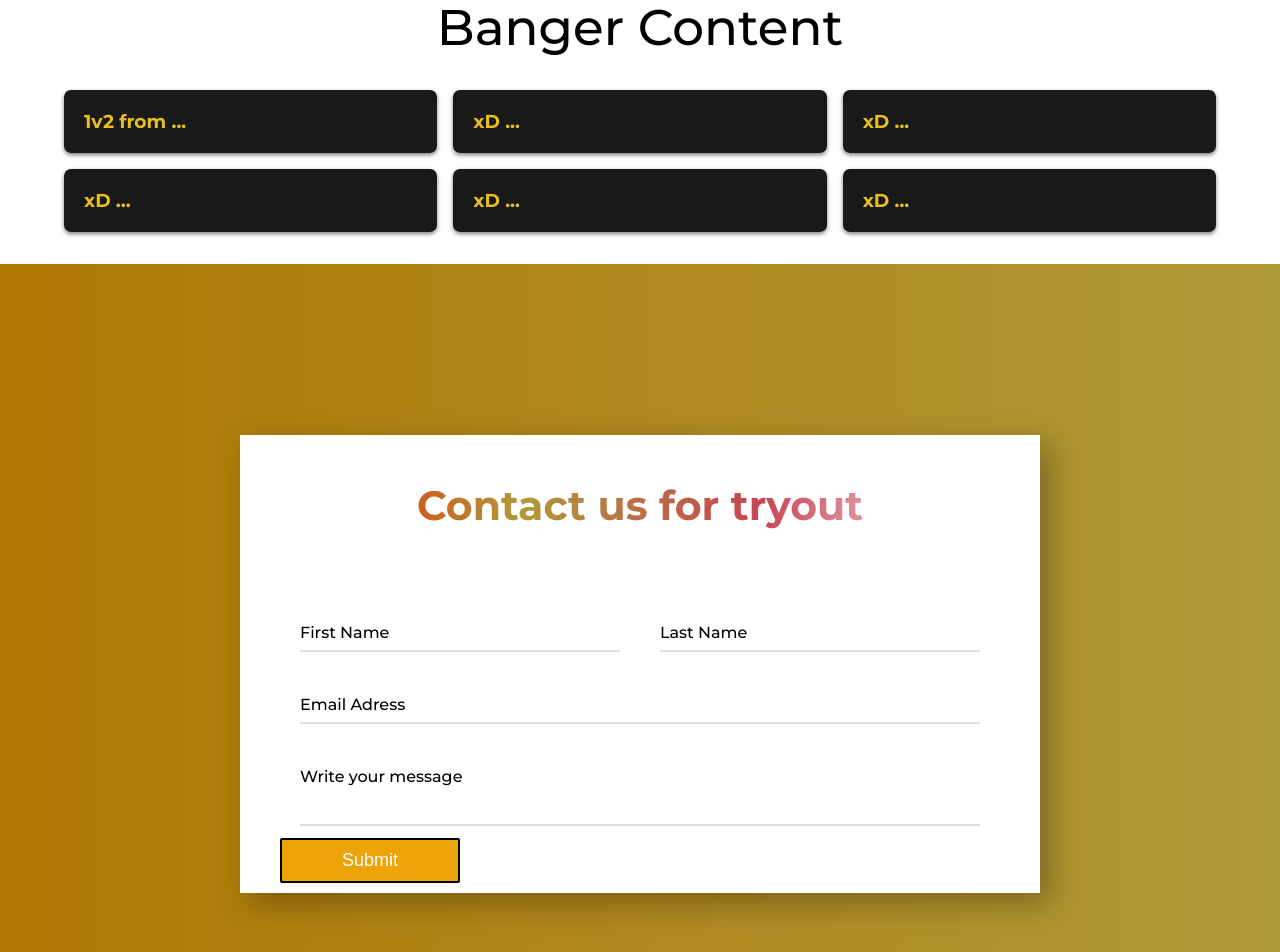
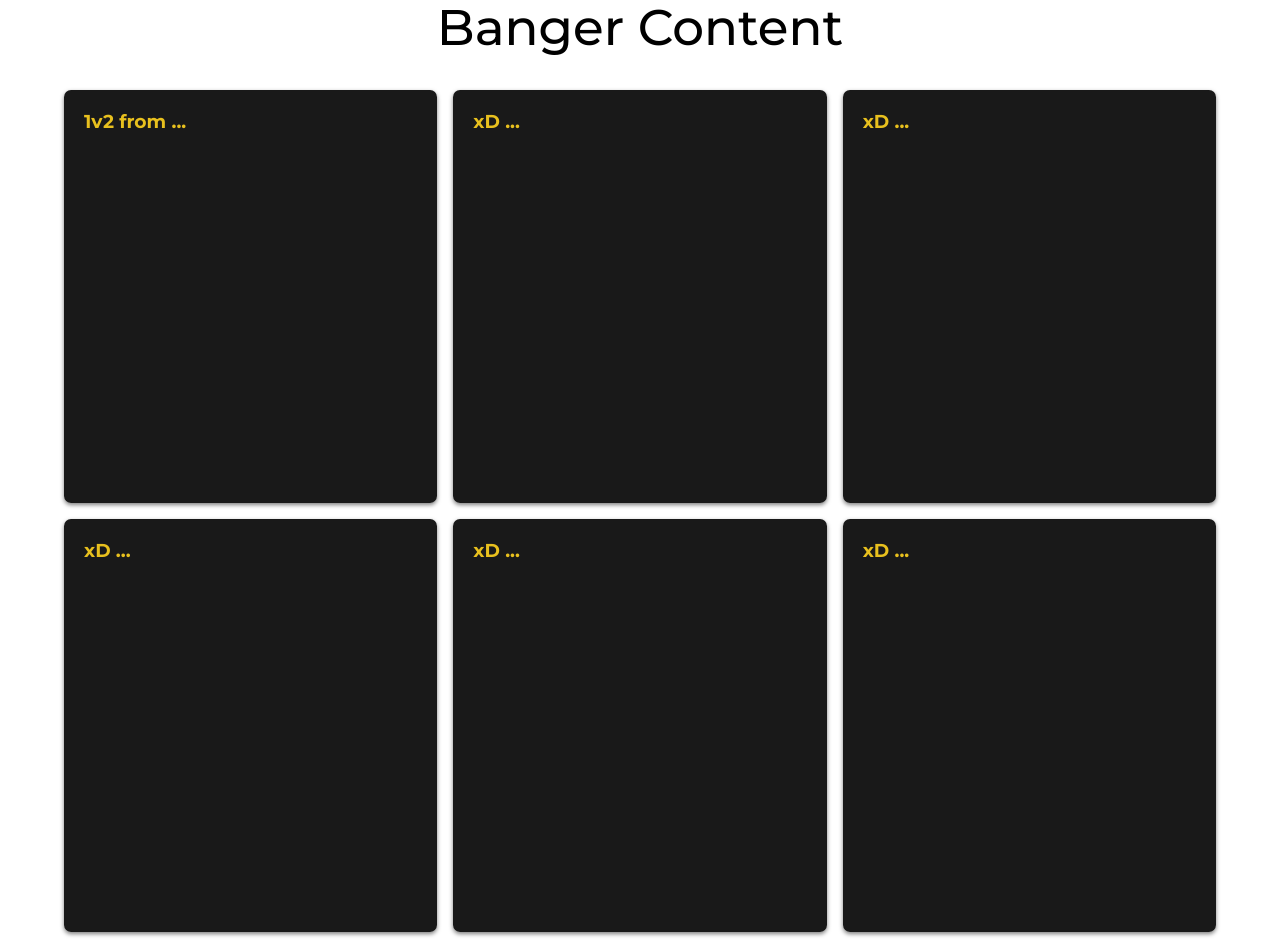
Before and after one commit to Freddan1/ClanPage, a React (Vite) app: page / in a window 1280 px wide. Shown: the part 1140-2092 px from the top of the page. Built offline with nearby package versions, Linux system fonts and the light colour scheme; a web font is replaced by a local one.

Commit message:
react-player

```diff
--- a/package.json
+++ b/package.json
@@ -19,7 +19,8 @@
     "firebase": "^10.4.0",
     "nodemailer": "^6.9.5",
     "react": "^18.2.0",
-    "react-dom": "^18.2.0"
+    "react-dom": "^18.2.0",
+    "react-player": "^2.13.0"
   },
   "devDependencies": {
     "@types/react": "^18.2.15",
--- a/src/components/BangerContent.jsx
+++ b/src/components/BangerContent.jsx
@@ -1,6 +1,6 @@
 import React from "react";
 import BangerContentStyles from "./BangerContent.module.css";
-// import ReactPlayer from "react-player";
+import ReactPlayer from "react-player";
 function BangerContent() {
   return (
     <div className={BangerContentStyles.wrapper} id="bangerContent">
@@ -13,12 +13,12 @@ function BangerContent() {
           <div className={BangerContent.videoContent}>
             <h3>1v2 from ...</h3>
             <div className={BangerContent.videoPlayer}>
-              {/* <ReactPlayer
+              <ReactPlayer
                 url="https://www.youtube.com/watch?v=gVBOEK-nn1U
               "
                 width="100%"
                 height="350px"
-              /> */}
+              />
             </div>
           </div>
         </div>
@@ -26,12 +26,12 @@ function BangerContent() {
           <div className={BangerContent.videoContent}>
             <h3>xD ...</h3>
             <div className={BangerContent.videoPlayer}>
-              {/* <ReactPlayer
+              <ReactPlayer
                 url="https://www.youtube.com/watch?v=gVBOEK-nn1U
               "
                 width="100%"
                 height="350px"
-              /> */}
+              />
             </div>
           </div>
         </div>
@@ -39,12 +39,12 @@ function BangerContent() {
           <div className={BangerContent.videoContent}>
             <h3>xD ...</h3>
             <div className={BangerContent.videoPlayer}>
-              {/* <ReactPlayer
+              <ReactPlayer
                 url="https://www.youtube.com/watch?v=gVBOEK-nn1U
               "
                 width="100%"
                 height="350px"
-              /> */}
+              />
             </div>
           </div>
         </div>
@@ -52,12 +52,12 @@ function BangerContent() {
           <div className={BangerContent.videoContent}>
             <h3>xD ...</h3>
             <div className={BangerContent.videoPlayer}>
-              {/* <ReactPlayer
+              <ReactPlayer
                 url="https://www.youtube.com/watch?v=gVBOEK-nn1U
               "
                 width="100%"
                 height="350px"
-              /> */}
+              />
             </div>
           </div>
         </div>
@@ -65,12 +65,12 @@ function BangerContent() {
           <div className={BangerContent.videoContent}>
             <h3>xD ...</h3>
             <div className={BangerContent.videoPlayer}>
-              {/* <ReactPlayer
+              <ReactPlayer
                 url="https://www.youtube.com/watch?v=gVBOEK-nn1U
               "
                 width="100%"
                 height="350px"
-              /> */}
+              />
             </div>
           </div>
         </div>
@@ -78,12 +78,12 @@ function BangerContent() {
           <div className={BangerContent.videoContent}>
             <h3>xD ...</h3>
             <div className={BangerContent.videoPlayer}>
-              {/* <ReactPlayer
+              <ReactPlayer
                 url="https://www.youtube.com/watch?v=gVBOEK-nn1U
               "
                 width="100%"
                 height="350px"
-              /> */}
+              />
             </div>
           </div>
         </div>
```
Also changed, not shown: 1 other file (tests, documents, lock files or other folders).
